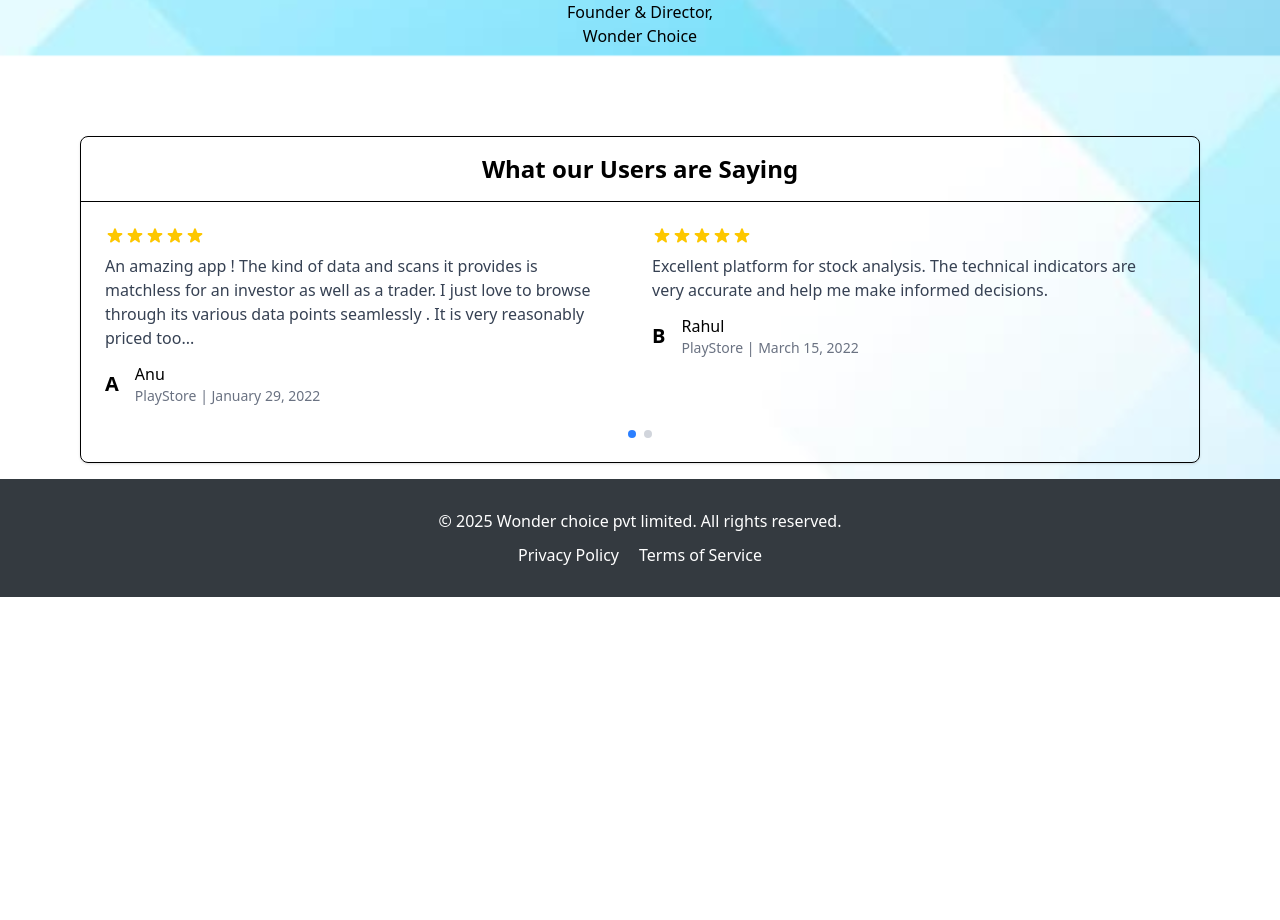
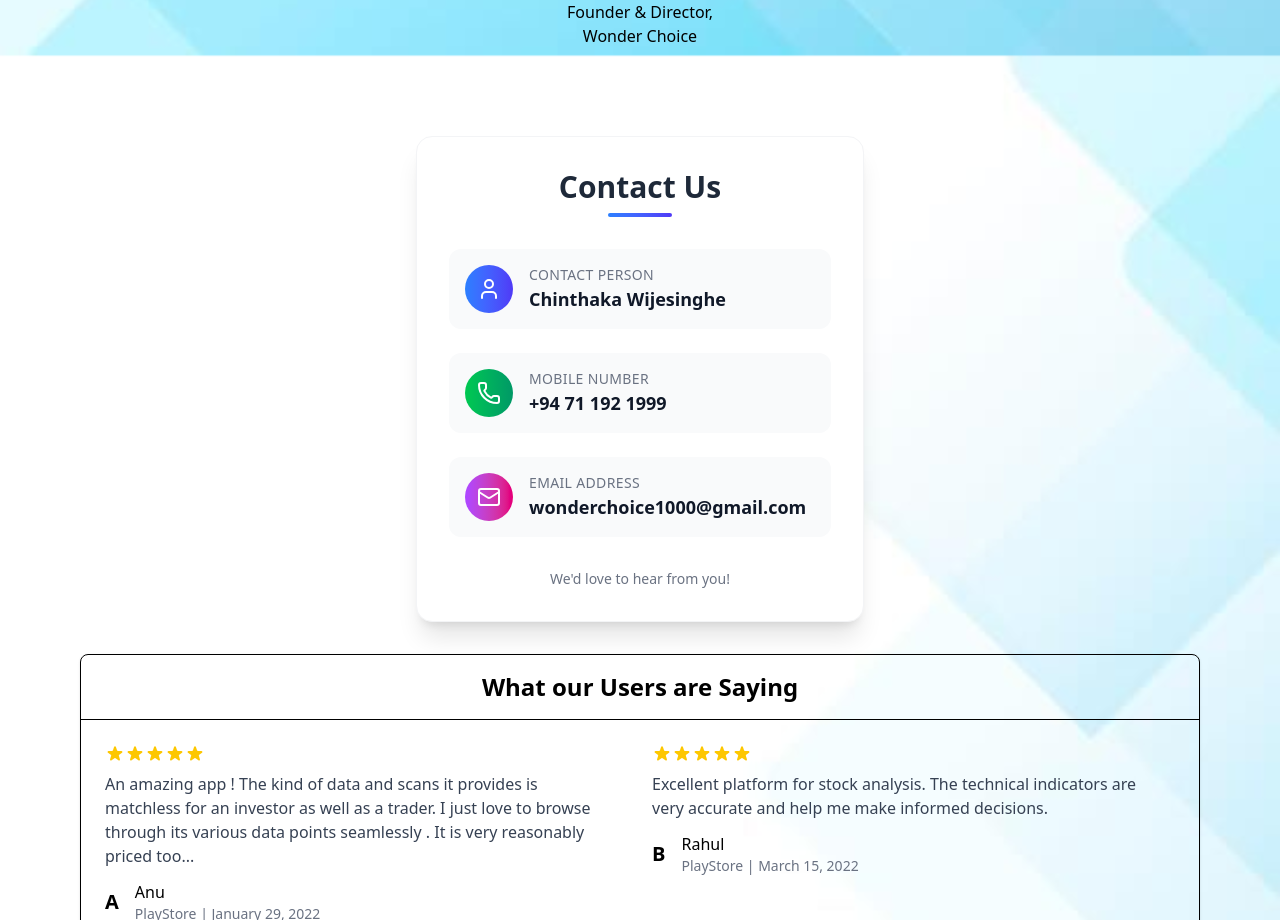
Before and after one commit to ChamodJayarathne/Project_005, a React (Vite) app in the folder frontend/: page / in a window 1280 px wide. Shown: the part 2341-3261 px from the top of the page. Before the commit the page ends 2938 px from the top, so only its background shows below. Built offline with nearby package versions, Linux system fonts and the light colour scheme; the HTML template or start-up script is replaced by a standard one; what @react-pdf/renderer would draw is missing.

Commit message:
update contact details

```diff
--- a/frontend/package.json
+++ b/frontend/package.json
@@ -21,6 +21,7 @@
     "jspdf": "^3.0.1",
     "jspdf-autotable": "^5.0.2",
     "jwt-decode": "^4.0.0",
+    "lucide-react": "^0.534.0",
     "react": "^19.1.0",
     "react-chartjs-2": "^5.3.0",
     "react-datepicker": "^8.4.0",
--- a/frontend/src/components/GuestHome.jsx
+++ b/frontend/src/components/GuestHome.jsx
@@ -1,9 +1,10 @@
-import React from 'react';
-import { Link } from 'react-router-dom';
-import AboutSection from './UserDashboard/AboutSection';
-import TestimonialSection from './UserDashboard/TestimonialSection';
+import React from "react";
+import { Link } from "react-router-dom";
+import AboutSection from "./UserDashboard/AboutSection";
+import TestimonialSection from "./UserDashboard/TestimonialSection";
 import Hero1 from "../assets/img/hero.jpg";
 import backgroundImage from "../assets/img/bg_img.jpg";
+import ContactCard from "./UserDashboard/ContactCard";
 
 export default function GuestHome() {
   return (
@@ -26,11 +27,13 @@ export default function GuestHome() {
                 <h2 className="text-blue-600 font-medium text-2xl mb-2">
                   Become a Sharper
                 </h2>
-          <h1 className="text-gray-900 font-bold text-4xl mb-4">Customer</h1>
+                <h1 className="text-gray-900 font-bold text-4xl mb-4">
+                  Customer
+                </h1>
                 <p className="text-gray-700 mb-10 max-w-md">
-          Discover investing with Us to trusted electronic wholesale market App
+                  Discover investing with Us to trusted electronic wholesale
+                  market App
                 </p>
-
               </div>
 
               {/* Right side image */}
@@ -40,13 +43,13 @@ export default function GuestHome() {
                     src={Hero1}
                     alt="Investment Growth Visualization"
                     className="w-full h-auto"
-
                   />
                 </div>
               </div>
             </div>
           </div>
           <AboutSection />
+          <ContactCard />
           <TestimonialSection />
         </div>
       </div>
--- a/frontend/src/components/Navbar.jsx
+++ b/frontend/src/components/Navbar.jsx
@@ -196,7 +196,7 @@ function Navbar({ user, onLogout }) {
                     onLogout();
                     setIsMenuOpen(false);
                   }}
-                  className="w-full text-left cursor-pointer bg-red-500 hover:bg-red-600 text-white px-4 py-2 rounded-md transition-colors"
+                  className="w-full text-left cursor-pointer rounded-full bg-red-500 hover:bg-red-600 text-white px-4 py-2 rounded-md transition-colors"
                 >
                   Logout
                 </button>
@@ -205,6 +205,8 @@ function Navbar({ user, onLogout }) {
 
             {!user && (
               <>
+                <nav className="mt-4 pb-4 grid  space-y-3 md:hidden">
+
        <Link
                     to="/"
                     className="text-white font-medium hover:text-blue-300 transition-colors"
@@ -219,6 +221,10 @@ function Navbar({ user, onLogout }) {
                   >
                     Login
                   </Link>
+
+
+
+                </nav>
               </>
               // <Link
               //   to="/login"
--- /dev/null
+++ b/frontend/src/components/UserDashboard/ContactCard.jsx
@@ -0,0 +1,80 @@
+import { Phone, Mail, User } from "lucide-react";
+
+export default function ContactCard() {
+  return (
+    <div className="  flex items-center justify-center p-4">
+      <div className="bg-white rounded-2xl shadow-xl p-8 max-w-md w-full border border-gray-100 hover:shadow-2xl transition-shadow duration-300">
+        {/* Header */}
+        <div className="text-center mb-8">
+          <h1 className="text-3xl font-bold text-gray-800 mb-2">Contact Us</h1>
+          <div className="w-16 h-1 bg-gradient-to-r from-blue-500 to-indigo-600 mx-auto rounded-full"></div>
+        </div>
+
+        {/* Contact Information */}
+        <div className="space-y-6">
+          {/* Contact Person */}
+          <div className="flex items-center space-x-4 p-4 bg-gray-50 rounded-xl hover:bg-gray-100 transition-colors duration-200">
+            <div className="flex-shrink-0">
+              <div className="w-12 h-12 bg-gradient-to-r from-blue-500 to-indigo-600 rounded-full flex items-center justify-center">
+                <User className="w-6 h-6 text-white" />
+              </div>
+            </div>
+            <div className="flex-1 min-w-0">
+              <p className="text-sm font-medium text-gray-500 uppercase tracking-wide">
+                Contact Person
+              </p>
+              <p className="text-lg font-semibold text-gray-900 truncate">
+                Chinthaka Wijesinghe
+              </p>
+            </div>
+          </div>
+
+          {/* Mobile Number */}
+          <div className="flex items-center space-x-4 p-4 bg-gray-50 rounded-xl hover:bg-gray-100 transition-colors duration-200">
+            <div className="flex-shrink-0">
+              <div className="w-12 h-12 bg-gradient-to-r from-green-500 to-emerald-600 rounded-full flex items-center justify-center">
+                <Phone className="w-6 h-6 text-white" />
+              </div>
+            </div>
+            <div className="flex-1 min-w-0">
+              <p className="text-sm font-medium text-gray-500 uppercase tracking-wide">
+                Mobile Number
+              </p>
+              <a
+                href="tel:+94711921999"
+                className="text-lg font-semibold text-gray-900 hover:text-green-600 transition-colors duration-200 block truncate"
+              >
+                +94 71 192 1999
+              </a>
+            </div>
+          </div>
+
+          {/* Email Address */}
+          <div className="flex items-center space-x-4 p-4 bg-gray-50 rounded-xl hover:bg-gray-100 transition-colors duration-200">
+            <div className="flex-shrink-0">
+              <div className="w-12 h-12 bg-gradient-to-r from-purple-500 to-pink-600 rounded-full flex items-center justify-center">
+                <Mail className="w-6 h-6 text-white" />
+              </div>
+            </div>
+            <div className="flex-1 min-w-0">
+              <p className="text-sm font-medium text-gray-500 uppercase tracking-wide">
+                Email Address
+              </p>
+              <a
+                href="mailto:wonderchoice1000@gmail.com"
+                className="text-lg font-semibold text-gray-900 hover:text-purple-600 transition-colors duration-200 block truncate"
+              >
+                wonderchoice1000@gmail.com
+              </a>
+            </div>
+          </div>
+        </div>
+
+        {/* Footer */}
+        <div className="mt-8 text-center">
+          <p className="text-sm text-gray-500">We'd love to hear from you!</p>
+        </div>
+      </div>
+    </div>
+  );
+}
--- a/frontend/src/pages/UserDashboard.jsx
+++ b/frontend/src/pages/UserDashboard.jsx
@@ -5,11 +5,11 @@ import Hero from "../components/UserDashboard/Hero";
 import AboutSection from "../components/UserDashboard/AboutSection";
 import TestimonialSection from "../components/UserDashboard/TestimonialSection";
 import backgroundImage from "../assets/img/bg_img.jpg";
+import ContactCard from "../components/UserDashboard/ContactCard";
 
 function UserDashboard({ onLogout }) {
   return (
     <>
-
       <div
         className="min-h-screen bg-cover bg-center bg-fixed"
         style={{
@@ -24,6 +24,7 @@ function UserDashboard({ onLogout }) {
         <div className="min-h-screen  bg-opacity-50">
           <Hero />
           <AboutSection />
+          <ContactCard />
           <TestimonialSection />
         </div>
       </div>
```
Also changed, not shown: 1 other file (tests, documents, lock files or other folders). Lines whose indentation alone changed are shown as unchanged.
